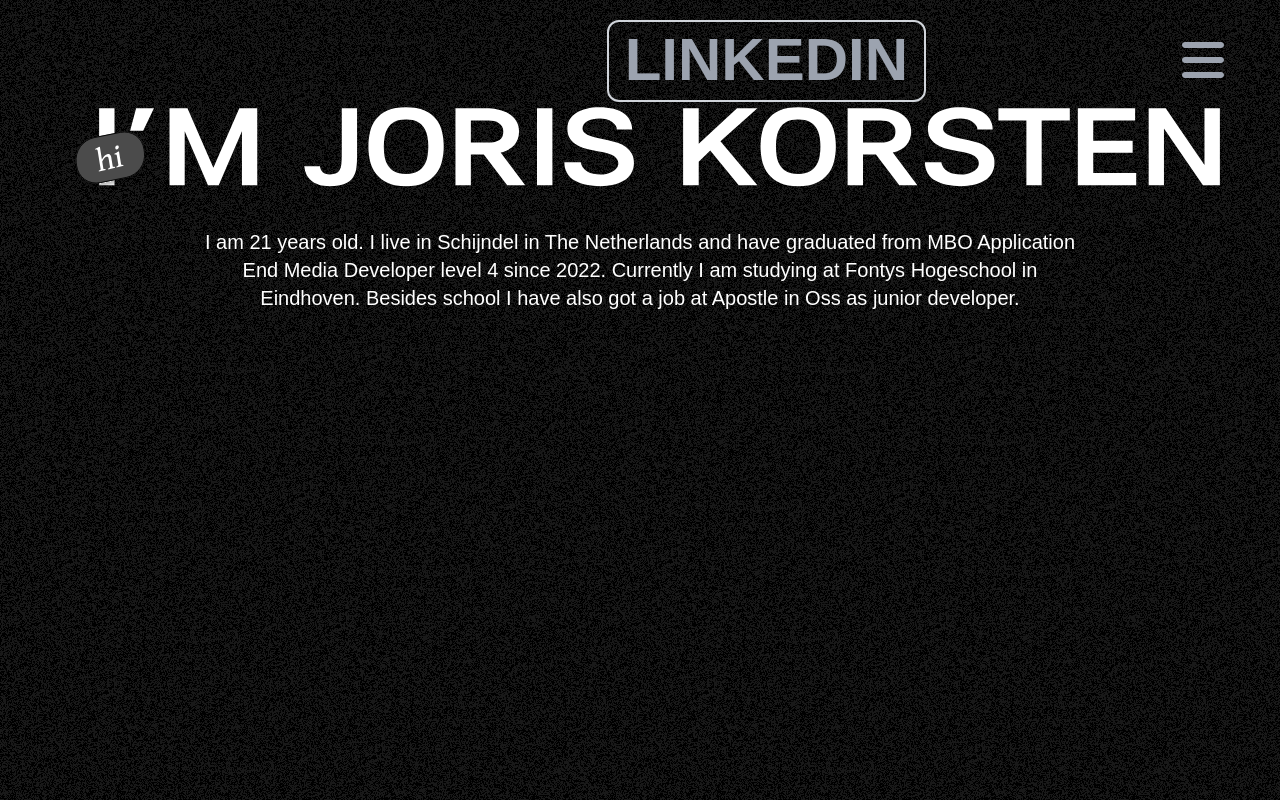
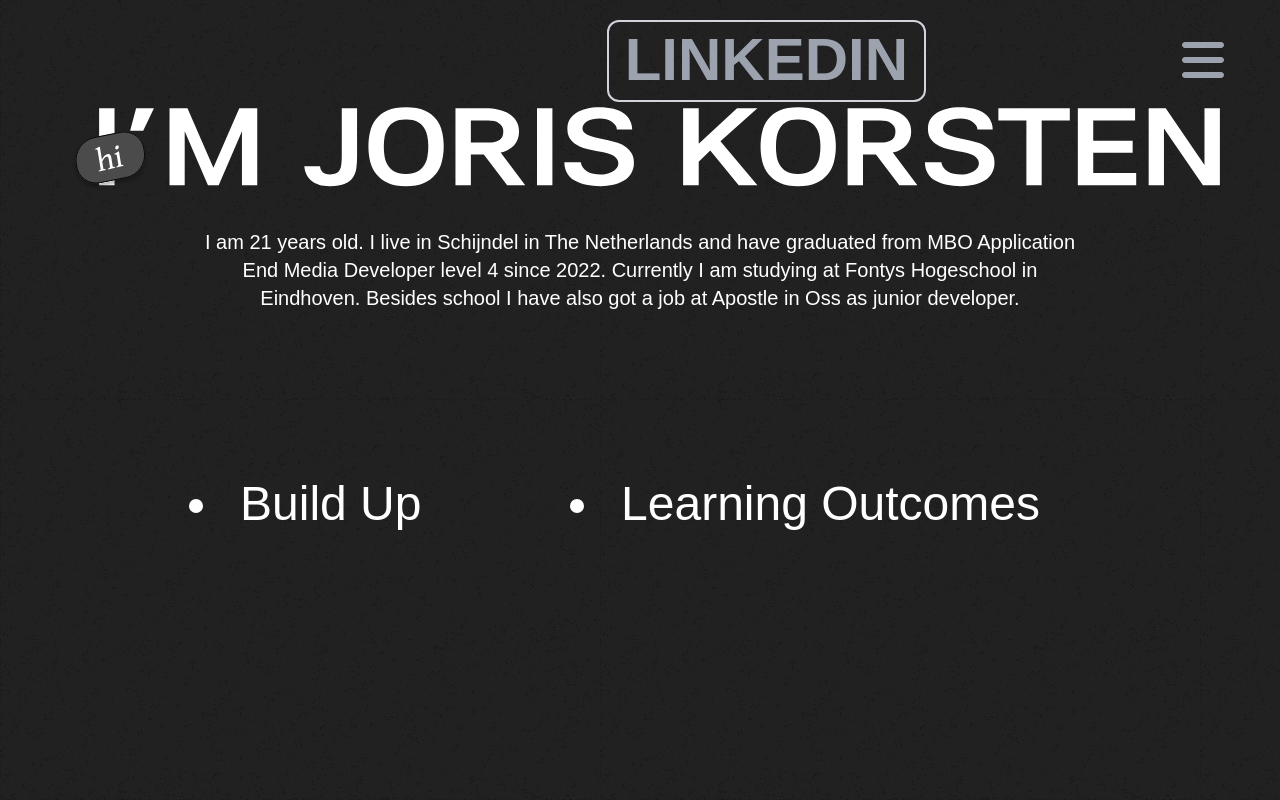
Before and after one commit to XavegX367/portfolio, a React (Vite) app: page / in a window 1280 px wide. Built offline with nearby package versions, Linux system fonts and the light colour scheme.

Commit message:
Fixed buttons on landing

```diff
--- a/src/assets/css/index.css
+++ b/src/assets/css/index.css
@@ -36,6 +36,6 @@ body {
     z-index: 10000;
     height: 30px;
     width: 30px;
-    transition: all 50ms ease-out;
+    /* transition: all 50ms ease-out; */
     backdrop-filter: blur(80%);
 }
--- a/src/components/Home/Landing.jsx
+++ b/src/components/Home/Landing.jsx
@@ -1,4 +1,6 @@
 import { header } from "../../assets"
+import BulletinBtn from "../Layout/BulletinBtn"
+import fragments from "../Layout/Navigation/fragments.json"
 function Landing() {
     return (
         <div>
@@ -13,6 +15,11 @@ function Landing() {
                     have also got a job at Apostle in Oss as junior developer.
                 </span>
             </div>
+
+            <div className="flex justify-between mt-72 flex-col md:flex-row md:m-40">
+                <BulletinBtn name={fragments[1].name} path={fragments[1].path}/>
+                <BulletinBtn name={fragments[2].name} path={fragments[2].path}/>
+            </div>
         </div>
     )
 }
--- /dev/null
+++ b/src/components/Layout/BulletinBtn.jsx
@@ -0,0 +1,25 @@
+import { useNavigate } from 'react-router-dom';
+import PropTypes from 'prop-types';
+
+function BulletinBtn({name, path}) {
+    const navigate = useNavigate();
+    return (
+        <>
+            <ul onClick={() => navigate(path)} className="flex flex-col gap-y-2 list-disc hover:list-none hover:text-black hover:bg-white rounded-full">
+                <li
+                    className="text-center text-xl md:text-5xl md:mx-16 cursor-pointer select-none md:hover:text-6xl hover:text-2xl transition-all duration-300
+                    px-4 py-2"
+                >
+                    {name}
+                </li>
+            </ul>
+        </>
+    )
+}
+
+BulletinBtn.propTypes = {
+    name: PropTypes.string.isRequired,
+    path: PropTypes.string.isRequired,
+};
+
+export default BulletinBtn
--- a/src/components/Layout/Navigation/NavItem.jsx
+++ b/src/components/Layout/Navigation/NavItem.jsx
@@ -1,5 +1,5 @@
-import React from 'react'
 import { useNavigate } from 'react-router-dom';
+import PropTypes from 'prop-types'
 
 function NavItem({closeNavigation, path, name}) {
   const navigate = useNavigate();
@@ -9,8 +9,14 @@ function NavItem({closeNavigation, path, name}) {
   }
 
   return (
-    <button onClick={() => navigateTo(path)} className="text-3xl text-white hover:text-gray-400">{name}</button>
+    <button onClick={() => navigateTo(path)} className="text-3xl md:text-5xl text-white transition-all ease-in-out duration-150 hover:font-serif hover:text-gray-400">{name}</button>
   )
 }
 
+NavItem.propTypes = {
+  name: PropTypes.string.isRequired,
+  path: PropTypes.string.isRequired,
+  closeNavigation: PropTypes.func.isRequired
+};
+
 export default NavItem
--- a/src/components/Layout/Navigation/Navigation.jsx
+++ b/src/components/Layout/Navigation/Navigation.jsx
@@ -2,8 +2,11 @@ import { faTimes } from '@fortawesome/free-solid-svg-icons'
 import NavItem from './NavItem'
 import { FontAwesomeIcon } from '@fortawesome/react-fontawesome'
 import React, { useEffect } from 'react'
+import fragments from './fragments.json'
 
 function Navigation({sideBarToggle, setSideBarToggle}) {
+  console.log(fragments[0].name);
+
   const handleClick = () => {
     setSideBarToggle();
   };
@@ -28,10 +31,15 @@ function Navigation({sideBarToggle, setSideBarToggle}) {
               onClick={handleClick}
             />
         </div>
-        <nav className={`${sideBarToggle ? "" : "hidden"} flex flex-col justify-center items-center`}>
-          <NavItem name={"Home"} path={"/"} closeNavigation={handleClick}/>
-          <NavItem name={"Build up"} path={"/buildup"} closeNavigation={handleClick}/>
-          <NavItem name={"Learning Outcomes"} path={"/learning-outcomes"} closeNavigation={handleClick}/>
+        <nav className={`${sideBarToggle ? "" : "hidden"} flex gap-y-5 flex-col justify-center items-center`}>
+          {
+            fragments.map((fragment) => {
+              return (
+                <NavItem key={fragment.id} name={fragment.name} path={fragment.path} closeNavigation={handleClick}/>
+              )
+
+            })
+          }
         </nav>
       </div>
     </>
--- a/src/components/Layout/Navigation/NavigationRow.jsx
+++ b/src/components/Layout/Navigation/NavigationRow.jsx
@@ -1,4 +1,4 @@
-import {React, useState} from 'react'
+import { useState } from 'react'
 import Btn from '../Btn'
 import Navigation from './Navigation'
 import { FontAwesomeIcon } from '@fortawesome/react-fontawesome'
--- /dev/null
+++ b/src/components/Layout/Navigation/fragments.json
@@ -0,0 +1,17 @@
+[
+    {
+        "id": 1,
+        "name": "Home",
+        "path": "/"
+    },
+    {
+        "id": 2,
+        "name": "Build Up",
+        "path": "/buildup"
+    },
+    {
+        "id": 3,
+        "name": "Learning Outcomes",
+        "path": "/learning-outcomes"
+    }
+]
```
Also changed, not shown: public/assets/images/staticNoise.gif, public/assets/images/staticNoise_darker.gif (added).
